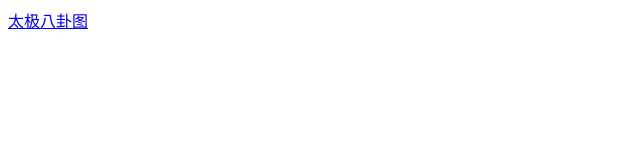
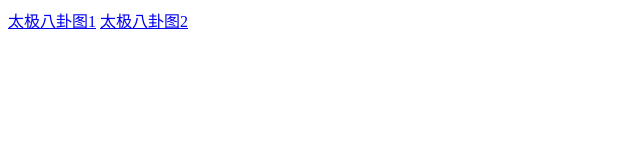
Before and after one commit to suckitfa/CSS-tricks, a plain HTML site: page index.html in a window 1280 px wide. Shown: the whole page, without its empty margins (0-640 px from the left). Drawn offline with Linux system fonts and the light colour scheme.

Commit message:
using before and after to build the yin-yang

```diff
--- a/index.html
+++ b/index.html
@@ -8,7 +8,9 @@
 </head>
 
 <body>
-    <a href="html/yin-yang.html">太极八卦图</a>
+    <a href="html/yin-yang.html">太极八卦图1</a>
+    <a href="html/yin-yang2.html">太极八卦图2</a>
+
 </body>
 
 </html>
```
